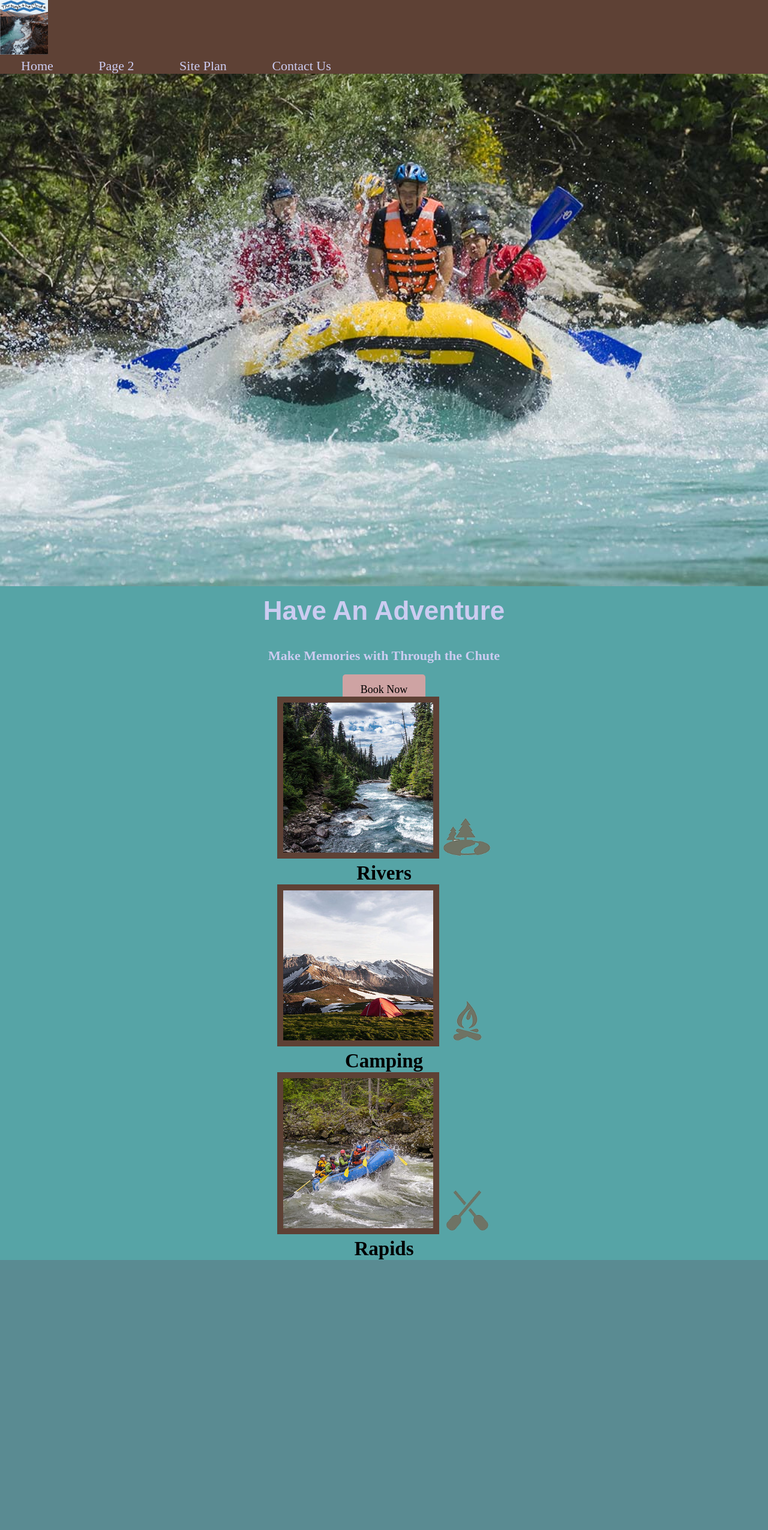
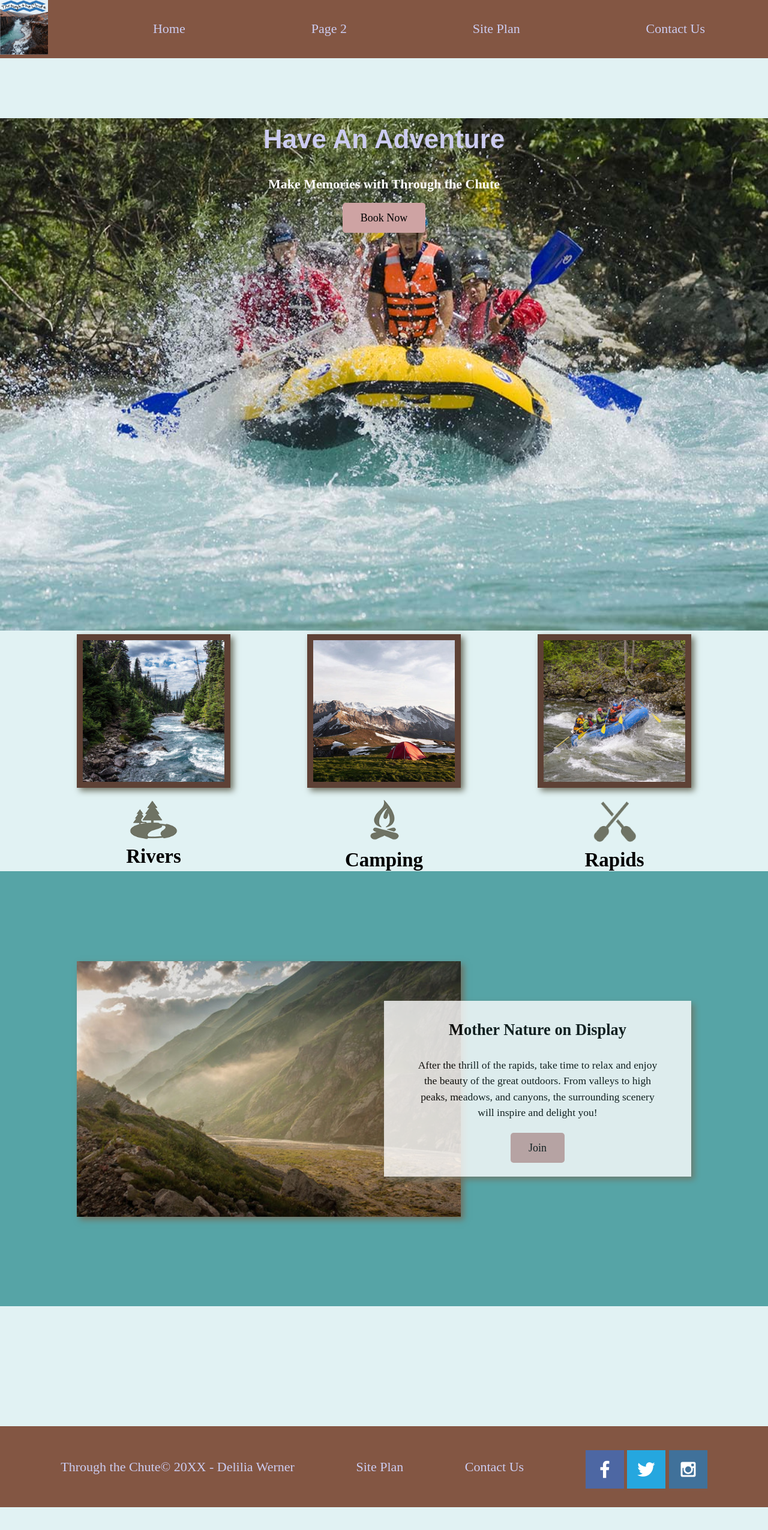
Before and after one commit to DeliliaW/wdd130, a plain HTML site: page wwr/index.html in a window 1280 px wide. Shown: the top 2550 px of the page at 60% size. After the commit the page ends 2512 px from the top, so only its background shows below. Drawn offline with Linux system fonts and the light colour scheme.

Commit message:
added css

```diff
--- a/wwr/styles/style.css
+++ b/wwr/styles/style.css
@@ -8,11 +8,47 @@ nav a {
     text-decoration: none;
     padding: 35px;
 }
+#hero {
+    display: grid;
+    grid-template-columns: 1fr 3fr 1fr;
+}
+#hero-box {
+    grid-column: 1/4;
+    grid-row: 1/3;
+    margin-top: 100px;
+}
+#hero-msg {
+    grid-column: 2/3;
+    grid-row: 1/2;
+    margin-top: 100px;
+}
 #hero-msg h1, #hero-msg h4 {
     text-align: center;
 }
+#hero-msg h4 {
+    color: white;
+}
 .button-box {
     text-align: center;
+}
+.home-grid {
+display: grid;
+grid-template-columns: 1fr 1fr 1fr 1fr 1fr 1fr 1fr 1fr 1fr 1fr;
+}
+.card-img, .mountains {
+    width: 100%;
+}
+.rivers-card {
+    grid-column: 2 / 4;
+    grid-row: 2 / 3;
+}
+.camping-card {
+    grid-column: 5 / 7;
+    grid-row: 2 / 3;
+}
+.rapids-card {
+    grid-column: 8 / 10;
+    grid-row: 2 / 3;
 }
 main section {
     text-align: center;
@@ -22,20 +58,28 @@ main section img {
 }
 #background {
     height: 725px;
-    background-color: #5a8b92;
+    background-color: #56a4a6;
+    grid-column: 1 / 11;
+    grid-row: 4 / 9;
 }
 body {
-    background-color: #56a4a6;
+    background-color: #e1f2f3;
     font-size: 22px;
     margin: 0;
     padding: 0;
 }
 header {
-    background-color: #5e4135;
+    background-color: #835643;
+    display: grid;
+    grid-template-columns: 150px auto;
 }
 nav a:hover {
     background-color: rgb(234, 189, 189);
     color: rgb(239, 239, 244);
+}
+nav {
+    display: flex;
+    justify-content: space-around;
 }
 .book,.join {
     background-color: rgb(206, 163, 163);
@@ -65,14 +109,22 @@ h2 {
     font-size: .8em;
     line-height: 1.5em;
     padding: 35px;
+    grid-column: 6 / 10;
+    grid-row: 6 / 7;
+    box-shadow: 5px 5px 10px #6f7364;
+    background-color: white;
+    opacity: .8;
 }
 footer {
-    background-color: #5e4135;
+    background-color: #835643;
     color: rgb(204, 204, 241);
     padding: 25px 50px;
     margin-top: 200px;
+    display: flex;
+    justify-content: space-around;
+    align-items: center;
 }
-footer .social img{
+footer .social img {
     padding-top: 15px;
 }
 footer a {
@@ -99,6 +151,8 @@ footer p a:hover {
 }
 #logo-link {
 padding-top: 5px;
+justify-self: center;
+align-self: center;
 }
 .icon {
     width: 80px;
@@ -112,4 +166,56 @@ margin: 200px 0;
 }
 .card-img {
     border: 10px solid #5e4135;
+    transition: transform .5s;
+    box-shadow: 5px 5px 10px #6f7364;
 }
+.card-img:hover {
+    opacity: .6;
+    transform: scale(1.1);
+}
+.mountains {
+   grid-column: 2/7;
+   grid-row: 5/8;
+   box-shadow: 5px 5px 10px #6f7364;
+}
+@media screen and (max-width: 900px) {
+    #hero, .home-grid {
+        display: block;
+        height: auto;
+    }
+    nav, footer {
+        flex-direction: column;
+    }
+    nav a {
+        display: block;
+        padding: 15px;
+    }
+    #hero {
+        margin-top: 0;
+    }
+    #hero-msg {
+        margin-top: 0;
+    }
+    #hero-msg h4 {
+        display: none;
+    }
+    .home-title {
+        font-size: 25px;
+        color: #6f7364;
+    }
+    .rivers-card, .camping-card, .rapids-card {
+        margin: 50px auto;
+        width: 60%;
+    }
+    #background {
+        display: none;
+    }
+    .mountains, .msg {
+        width: 80%;
+        display: block;
+        margin: 0 auto;
+    }
+    footer {
+        margin-top: 25px;
+    }
+}
```
